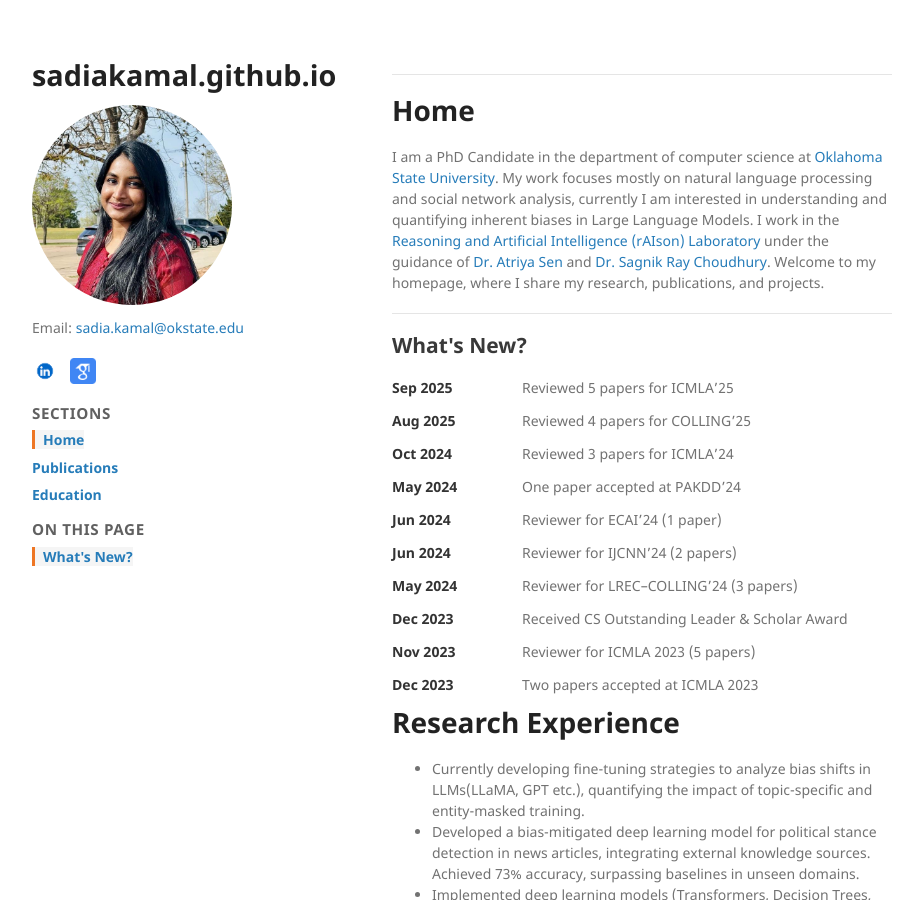
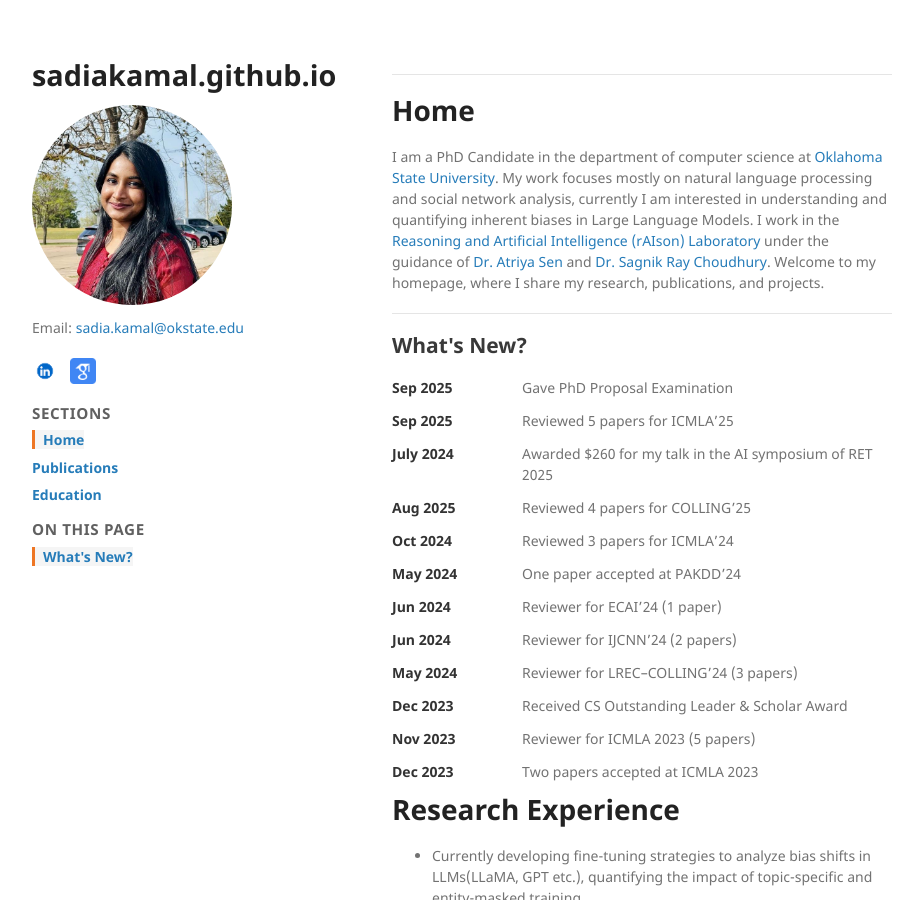
Before and after one commit to sadiakamal/sadiakamal.github.io, a Jekyll site: the page built from index.md, in a window 1280 px wide and 900 px high. Shown: the whole window, without its empty margins (178-1095 px from the left). Built offline with Jekyll 4.4.1, drawn with Linux system fonts in a browser that asks for light colours; the repository's description, which GitHub fills in, is left out.

Commit message:
Update index.md

```diff
--- a/index.md
+++ b/index.md
@@ -14,7 +14,9 @@ I am a PhD Candidate in the department of computer science at [Oklahoma State Un
 
 <h2>What's New?</h2>
 <dl class="achievements">
+  <dt>Sep 2025</dt><dd>Gave PhD Proposal Examination</dd>
   <dt>Sep 2025</dt><dd>Reviewed 5 papers for ICMLA’25</dd>
+  <dt>July 2024</dt><dd>Awarded $260 for my talk in the AI symposium of RET 2025</dd>
   <dt>Aug 2025</dt><dd>Reviewed 4 papers for COLLING’25</dd>
   <dt>Oct 2024</dt><dd>Reviewed 3 papers for ICMLA’24</dd>
   <dt>May 2024</dt><dd>One paper accepted at PAKDD’24</dd>
```
